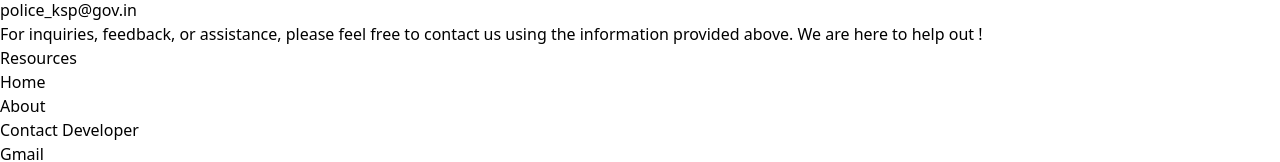
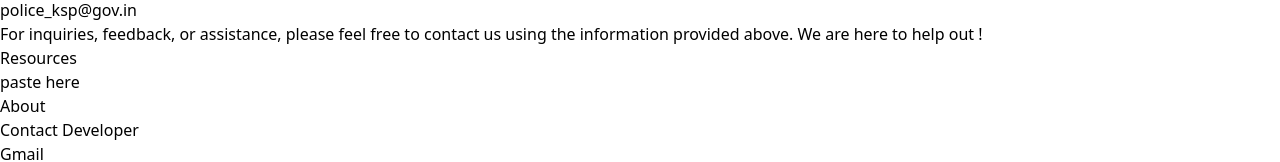
Before and after one commit to Shahanshahsidd208/KSP-Profile-Analysis-dashboard, a React (Vite) app in the folder frontend/: page /contact in a window 1280 px wide. Shown: the part 590-752 px from the top of the page. Built offline with nearby package versions, Linux system fonts and the light colour scheme.

Commit message:
Update Footer.jsx

```diff
--- a/frontend/src/components/Footer.jsx
+++ b/frontend/src/components/Footer.jsx
@@ -22,9 +22,7 @@ export default function Footer({ language }) {
                             <h2 className="mb-6 text-mm font-semibold text-white uppercase">{language === 'english' ? 'Resources' : 'ಸಂಪನ್ಮೂಲಗಳು'}</h2>
                             <ul className="text-orange-100 font-medium">
                                 <li className="mb-4">
-                                    <Link to="/" className="hover:underline">
-                                        {language === 'english' ? 'Home' : 'ಮುಖಪುಟ'}
-                                    </Link>
+                                   paste here
                                 </li>
                                 <li>
                                     <Link to="/about" className="hover:underline">
```
